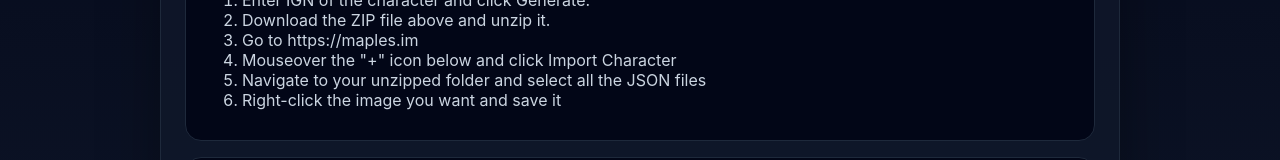
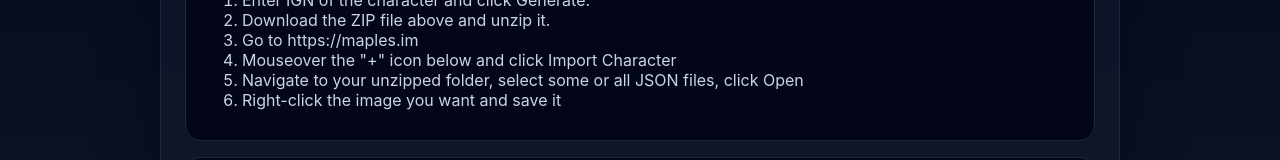
Before and after one commit to thsscapi/maplelegends-emoji-json-generator, a React (Vite) app: page / in a window 1280 px wide. Shown: the part 371-531 px from the top of the page. Built offline with nearby package versions, Linux system fonts and the light colour scheme.

Commit message:
Updated text

```diff
--- a/src/App.jsx
+++ b/src/App.jsx
@@ -346,7 +346,7 @@ export default function App() {
             <li>Download the ZIP file above and unzip it.</li>
             <li>Go to https://maples.im</li>
             <li>Mouseover the "+" icon below and click Import Character</li>
-            <li>Navigate to your unzipped folder and select all the JSON files</li>
+            <li>Navigate to your unzipped folder, select some or all JSON files, click Open</li>
             <li>Right-click the image you want and save it</li>
           </ol>
         </div>
```
